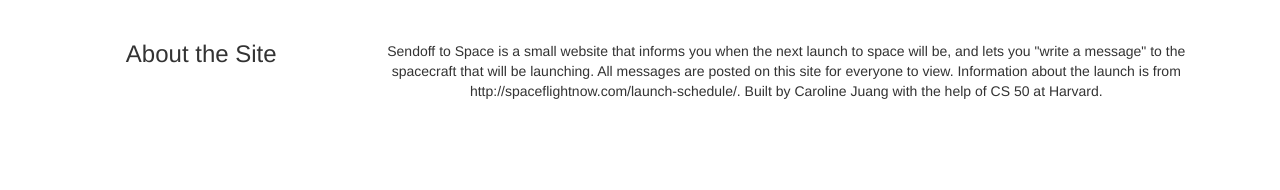
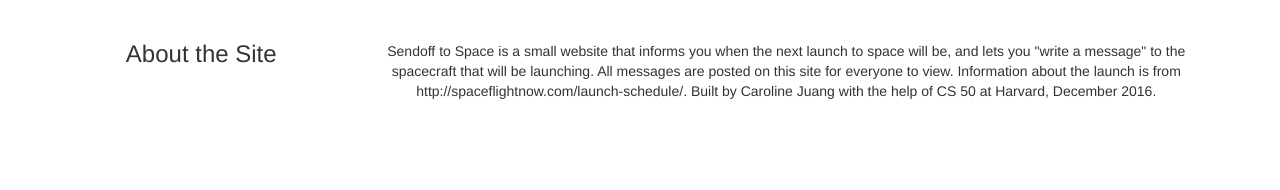
Before and after one commit to cjuang/sendoff-to-space, a Flask app: template templates/main.html in a window 1280 px wide. Shown: the part 610-800 px from the top of the page. Run offline with Flask 2, Linux system fonts and the light colour scheme; the template is opened without the code that fills it, so the values that code supplies are empty; some libraries are stand-ins or nearby versions.

Commit message:
Update main.html

```diff
--- a/templates/main.html
+++ b/templates/main.html
@@ -55,7 +55,7 @@
                 <br>
                 Sendoff to Space is a small website that informs you when the next launch to space will be, and lets you "write a message"
                 to the spacecraft that will be launching. All messages are posted on this site for everyone to view. Information about
-                the launch is from http://spaceflightnow.com/launch-schedule/. Built by Caroline Juang with the help of CS 50 at Harvard.
+                the launch is from http://spaceflightnow.com/launch-schedule/. Built by Caroline Juang with the help of CS 50 at Harvard, December 2016.
             </div>
         </div>
 
```
